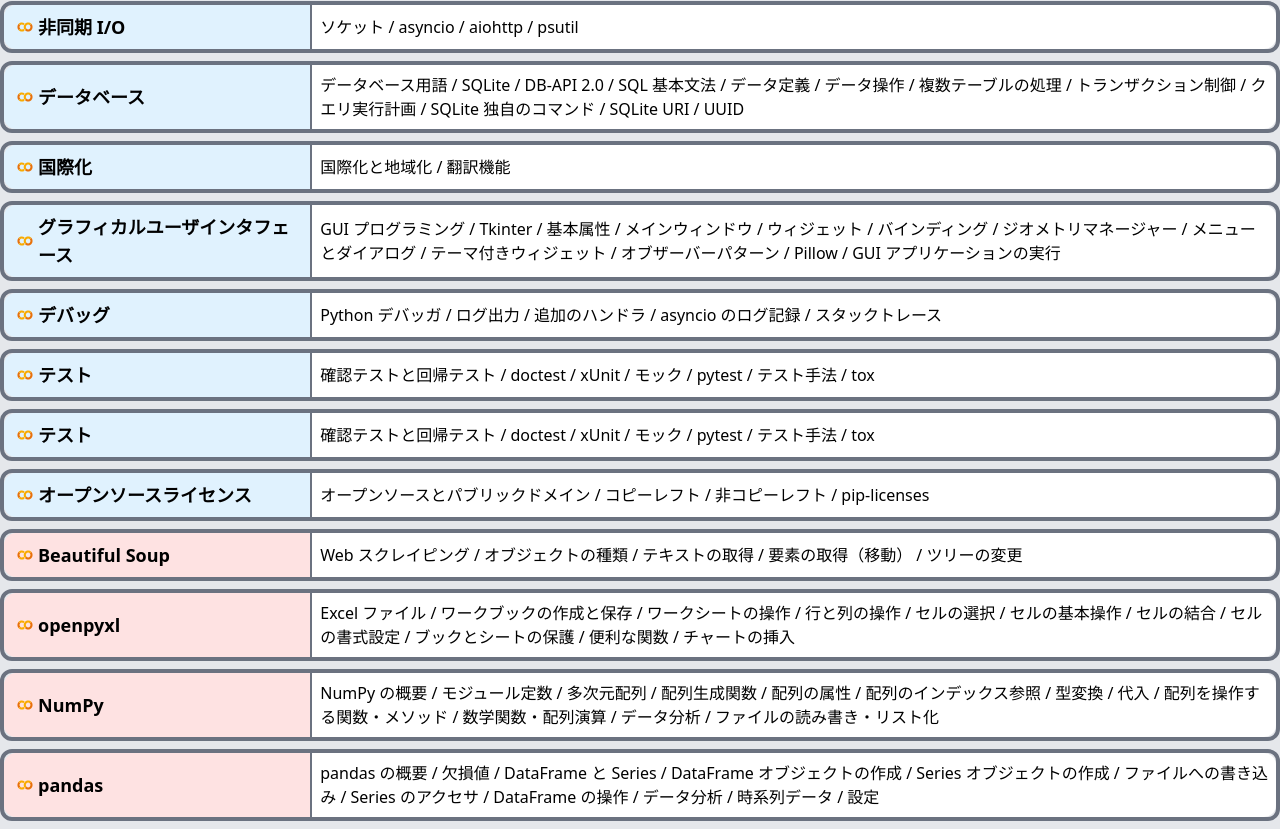
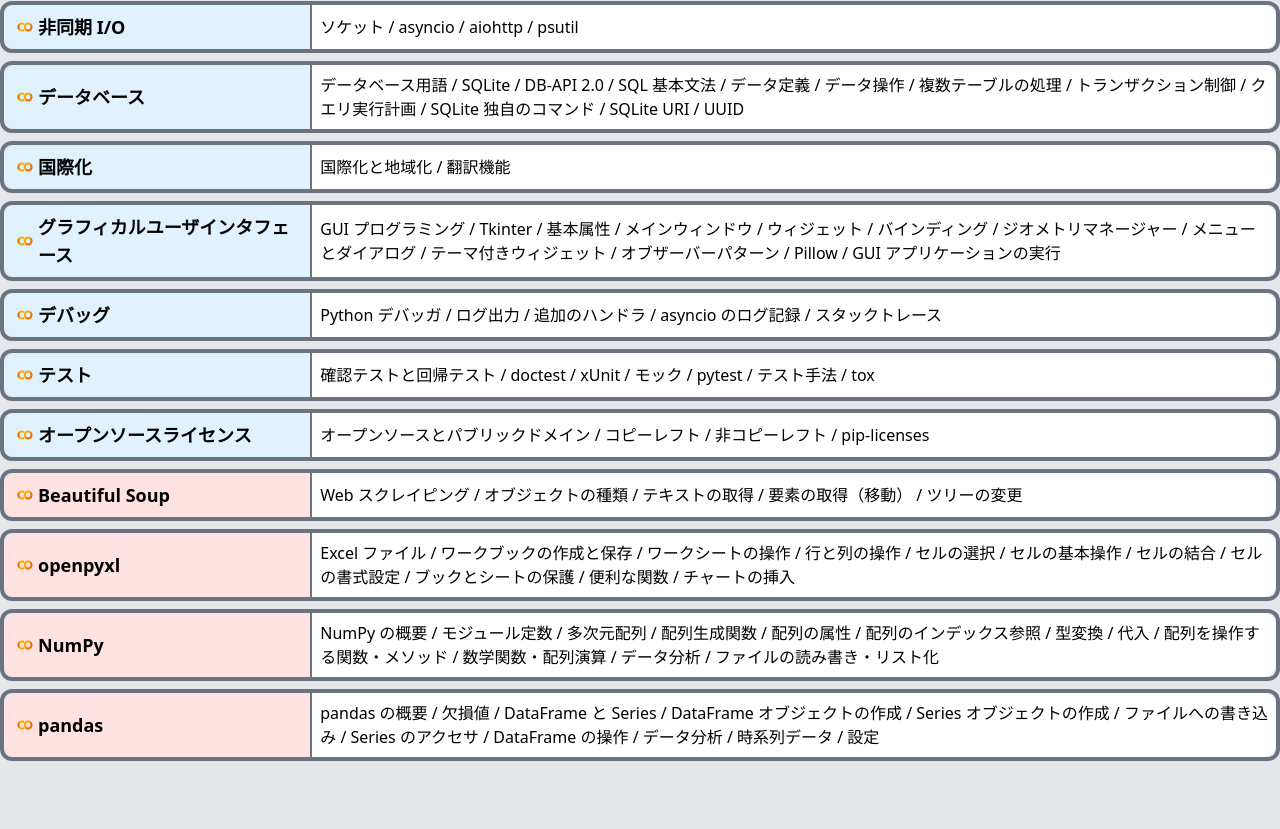
Before and after one commit to suwatoh/suwatoh.github.io, a website: page python-learning.html in a window 1280 px wide. Shown: the part 2123-2952 px from the top of the page. After the commit the page ends 2892 px from the top, so only its background shows below. Drawn offline with nearby package versions, Linux system fonts and the light colour scheme.

Commit message:
テスト２重を解消

```diff
--- a/python-learning.html
+++ b/python-learning.html
@@ -1137,37 +1137,6 @@
           </svg>
         </div>
         <div>
-          <h2 class="font-bold text-lg">テスト</h2>
-        </div>
-        <a class="_t-link"
-          href="https://colab.research.google.com/drive/1pMIdFTVlOMO_0maIQ9GInR_bF5UwGTGV?usp=sharing"></a>
-      </div>
-      <div class="_contents">
-        <p>確認テストと回帰テスト / doctest / xUnit / モック / pytest / テスト手法 / tox
-        </p>
-      </div>
-    </div>
-
-    <div class="_box">
-      <div class="_title-box1">
-        <div>
-          <svg xmlns="http://www.w3.org/2000/svg" xmlns:xlink="http://www.w3.org/1999/xlink" width="26px" height="16px"
-            viewBox="0 0 25 16" version="1.1">
-            <g id="surface1">
-              <path style=" stroke:none;fill-rule:nonzero;fill:rgb(90.980393%,44.313726%,3.921569%);fill-opacity:1;"
-                d="M 7.710938 6.308594 L 6.203125 4.734375 C 4.472656 6.535156 4.472656 9.457031 6.203125 11.261719 L 7.71875 9.6875 C 6.820312 8.753906 6.816406 7.242188 7.710938 6.308594 Z M 7.710938 6.308594 " />
-              <path style=" stroke:none;fill-rule:nonzero;fill:rgb(97.647059%,67.058825%,0%);fill-opacity:1;"
-                d="M 6.203125 4.734375 L 7.710938 6.308594 C 8.144531 5.855469 8.730469 5.605469 9.34375 5.605469 C 9.953125 5.605469 10.539062 5.855469 10.972656 6.308594 L 12.070312 4.351562 L 12.003906 4.300781 C 10.234375 2.929688 7.765625 3.113281 6.203125 4.734375 Z M 6.203125 4.734375 " />
-              <path style=" stroke:none;fill-rule:nonzero;fill:rgb(97.647059%,67.058825%,0%);fill-opacity:1;"
-                d="M 12.078125 11.640625 L 10.972656 9.691406 C 10.539062 10.144531 9.953125 10.394531 9.34375 10.394531 C 8.730469 10.394531 8.144531 10.144531 7.710938 9.691406 L 6.203125 11.265625 C 7.761719 12.871094 10.214844 13.054688 11.980469 11.699219 L 12.050781 11.640625 " />
-              <path style=" stroke:none;fill-rule:nonzero;fill:rgb(97.647059%,67.058825%,0%);fill-opacity:1;"
-                d="M 12.5 4.734375 C 10.765625 6.535156 10.765625 9.457031 12.5 11.261719 L 14.015625 9.6875 C 13.113281 8.75 13.113281 7.234375 14.015625 6.300781 C 14.914062 5.363281 16.375 5.363281 17.273438 6.300781 L 18.796875 4.734375 C 17.960938 3.863281 16.828125 3.378906 15.648438 3.378906 C 14.46875 3.378906 13.335938 3.863281 12.5 4.734375 Z M 12.5 4.734375 " />
-              <path style=" stroke:none;fill-rule:nonzero;fill:rgb(90.980393%,44.313726%,3.921569%);fill-opacity:1;"
-                d="M 18.796875 4.734375 L 17.289062 6.308594 C 18.1875 7.242188 18.1875 8.757812 17.289062 9.691406 C 16.386719 10.628906 14.929688 10.628906 14.027344 9.691406 L 12.5 11.265625 C 14.238281 13.074219 17.054688 13.074219 18.792969 11.269531 C 20.53125 9.464844 20.535156 6.539062 18.796875 4.734375 Z M 18.796875 4.734375 " />
-            </g>
-          </svg>
-        </div>
-        <div>
           <h2 class="font-bold text-lg">オープンソースライセンス</h2>
         </div>
         <a class="_t-link"
```
Also changed, not shown: src/python-learning.html (+0 -31 lines).
